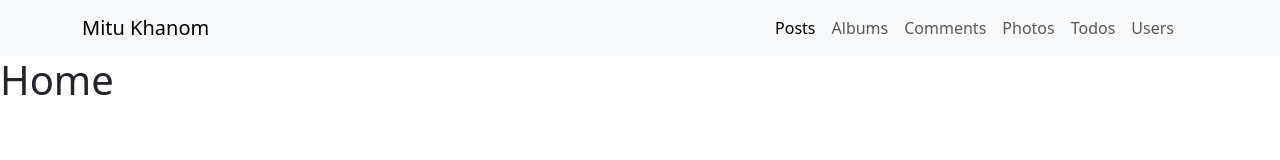
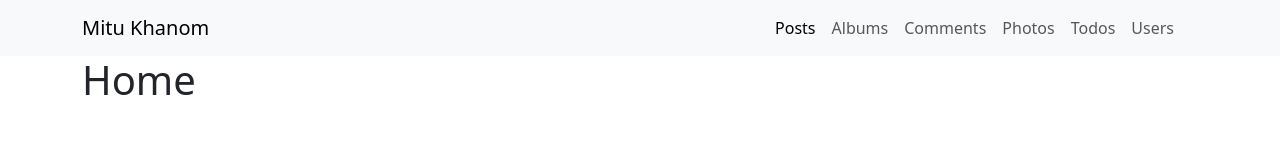
Before and after one commit to Mitu-khanom/Exam-Fetch-API, a plain HTML site: page index.html in a window 1280 px wide. Drawn offline with nearby package versions, Linux system fonts and the light colour scheme; no server answers.

Commit message:
first commit

```diff
--- a/Albums/style.css
+++ b/Albums/style.css
@@ -1,10 +1,11 @@
 *{
     margin: 0;
     padding: 0;
+    box-sizing: border-box;
 }
 .container{
     max-width: 1400px;
-    padding:0;
+
     margin: 0 auto;
 }
 .card-body{
--- a/Comments/style.css
+++ b/Comments/style.css
@@ -1,6 +1,7 @@
 *{
     margin: 0;
     padding: 0;
+    box-sizing: border-box;
 }
 .container{
     max-width: 1400px;
--- a/Todos/style.css
+++ b/Todos/style.css
@@ -8,7 +8,7 @@
     margin: 0 auto;
 }
 .card-body{
-    background-color: rgb(239, 150, 217);
+    background-color: rgb(215, 241, 17);
     font-family: Arial, Helvetica, sans-serif;
     row-gap: 5px;
     grid-row: span;
--- a/index.html
+++ b/index.html
@@ -4,6 +4,7 @@
     <meta charset="UTF-8">
     <meta name="viewport" content="width=device-width, initial-scale=1.0">
     <title>Document</title>
+    <link rel="stylesheet" href="style.css">
     <link href="https://cdn.jsdelivr.net/npm/bootstrap@5.3.3/dist/css/bootstrap.min.css" rel="stylesheet" integrity="sha384-QWTKZyjpPEjISv5WaRU9OFeRpok6YctnYmDr5pNlyT2bRjXh0JMhjY6hW+ALEwIH" crossorigin="anonymous">
 </head>
 <body>
@@ -45,7 +46,7 @@
     </nav>
 
 
-    <h1>Home</h1>
+    <h1 class="container">Home</h1>
 
 
 
--- /dev/null
+++ b/style.css
@@ -0,0 +1,9 @@
+*{
+    margin: 0;
+    padding: 0;
+    box-sizing: border-box;
+}
+.container{
+    margin: 0 auto;
+    max-width: 1440px;
+}
```
